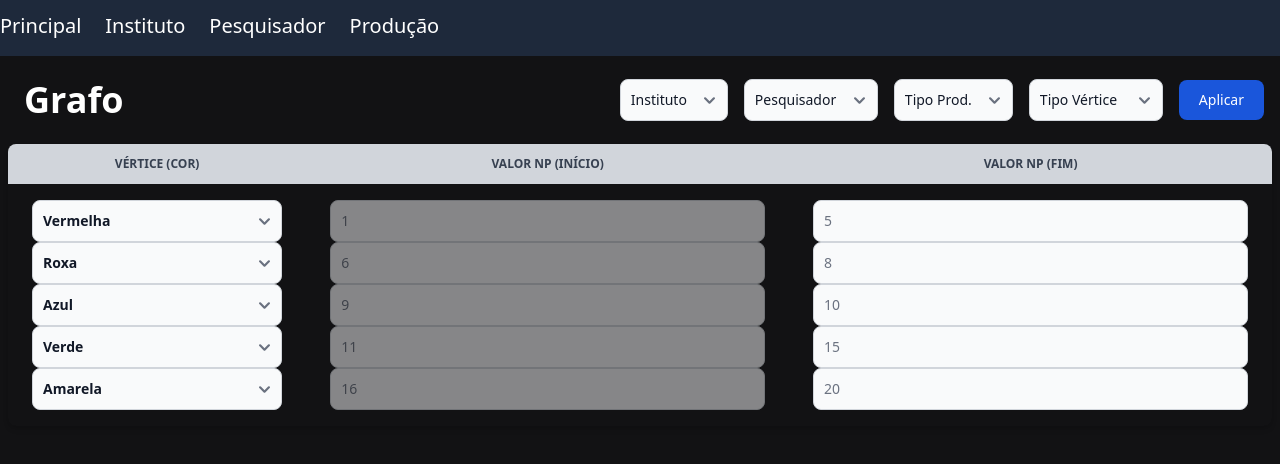
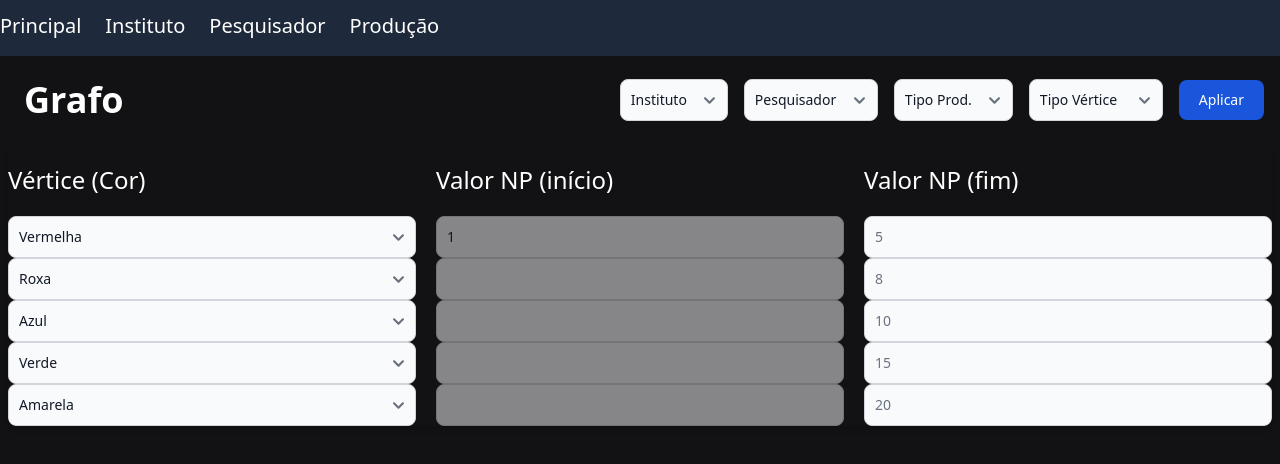
Before and after one commit to Ariel-Pichone/Lattes, a Next.js app: page /grafo in a window 1280 px wide. Shown: the top 464 px of the page. Built offline with nearby package versions, Linux system fonts and the light colour scheme.

Commit message:
construcao visual do form de config do grafo

```diff
--- a/app/grafo/page.jsx
+++ b/app/grafo/page.jsx
@@ -1,39 +1,58 @@
 'use client';
 
 import { Button, Label, Modal, Select, TextInput } from 'flowbite-react';
-import { useState, useEffect } from 'react';
-import { HiOutlineExclamationCircle } from '@react-icons/all-files/hi/HiOutlineExclamationCircle';
-import { MdDelete } from '@react-icons/all-files/md/MdDelete';
-import { BiSearchAlt2 } from '@react-icons/all-files/bi/BiSearchAlt2';
-import { useForm } from 'react-hook-form';
-import Instituto from '../instituto/page';
-// import * as ReactSelect from 'react-select';
+import { useForm, useWatch } from 'react-hook-form';
 
 export default function Grafo() {
+  const { register, handleSubmit, getValues, control } = useForm();
+  useWatch({
+    control,
+    name: 'value1',
+  });
+
+  useWatch({
+    control,
+    name: 'value2',
+  });
+
+  useWatch({
+    control,
+    name: 'value3',
+  });
+
+  useWatch({
+    control,
+    name: 'value4',
+  });
+
+  useWatch({
+    control,
+    name: 'value5',
+  });
+
+  // useWatch({
+  //   control,
+  //   name: 'input1',
+  // });
 
   return (
     <div className="mx-2">
       <div className="flex justify-between items-center">
         <h1 className="text-4xl font-bold px-4 py-6">Grafo</h1>
 
-        <form
-          className='flex justify-between items-center"'
-        >
-
+        <form className='flex justify-between items-center"'>
           <div className="mr-4" id="select">
             <Select>
               <option value="">Instituto</option>
-
             </Select>
           </div>
           <div className="mr-4" id="select">
-            <Select >
+            <Select>
               <option value="">Pesquisador</option>
-
             </Select>
           </div>
           <div className="mr-4" id="select">
-            <Select >
+            <Select>
               <option value="">Tipo Prod.</option>
               <option>Artigo</option>
               <option>Livro</option>
@@ -41,13 +60,12 @@ export default function Grafo() {
           </div>
 
           <div className="mr-4" id="select">
-            <Select >
+            <Select>
               <option value="">Tipo Vértice</option>
               <option>Pesquisador</option>
               <option>Instituto</option>
             </Select>
           </div>
-
 
           <div className="flex justify-between items-center">
             <button
@@ -60,114 +78,119 @@ export default function Grafo() {
         </form>
       </div>
 
-      <div className="relative overflow-x-auto shadow-md sm:rounded-lg">
-        <table className="w-full text-sm text-center text-gray-500 dark:text-gray-400">
-          <thead className="text-xs text-gray-700 uppercase bg-gray-300 dark:bg-gray-700 dark:text-gray-400">
-            <tr>
-              <th scope="col" className="px-6 py-3 max-w-sm">
-                Vértice (Cor)
-              </th>
-              <th scope="col" className="px-6 py-3">
-                Valor NP (início)
-              </th>
-              <th scope="col" className="px-6 py-3">
-                Valor NP (fim)
-              </th>
-            </tr>
-          </thead>
-          <tbody>
-          <tr>
-            <th className="px-6 py-3 max-w-sm">
-              <Select >
+      <div className="relative overflow-x-auto shadow-md sm:rounded-lg pt-5">
+        <div className="">
+          <form
+            onSubmit={() => {}}
+            className=" grid items-center gap-5 grid-cols-3"
+          >
+            <p className="text-2xl">Vértice (Cor)</p>
+            <p className="text-2xl">Valor NP (início)</p>
+            <p className="text-2xl">Valor NP (fim)</p>
+            <div className="grid-rows-5">
+              <Select>
                 <option value="">Vermelha</option>
                 <option>Roxa</option>
                 <option>Azul</option>
                 <option>Verde</option>
                 <option>Amarela</option>
               </Select>
-              <Select >
+              <Select>
                 <option value="">Roxa</option>
                 <option>Vermelha</option>
                 <option>Azul</option>
                 <option>Verde</option>
                 <option>Amarela</option>
               </Select>
-              <Select >
+              <Select>
                 <option value="">Azul</option>
                 <option>Vermelha</option>
                 <option>Roxa</option>
                 <option>Verde</option>
                 <option>Amarela</option>
               </Select>
-              <Select >
+              <Select>
                 <option value="">Verde</option>
                 <option>Vermelha</option>
                 <option>Roxa</option>
                 <option>Azul</option>
                 <option>Amarela</option>
               </Select>
-              <Select >
+              <Select>
                 <option value="">Amarela</option>
                 <option>Vermelha</option>
                 <option>Roxa</option>
                 <option>Azul</option>
                 <option>Verde</option>
               </Select>
-            </th>
-            <td className="px-6 py-4">
+            </div>
+
+            <div className="grid-rows-5 grid-cols-1">
+              <TextInput disabled="true" value="1" {...register('input1')} />
               <TextInput
-              className="w-23"
-              placeholder="1"
-              disabled = "true"
+                disabled="true"
+                value={
+                  getValues('value1') && parseInt(getValues('value1'), 10) + 1
+                }
+                {...register('input2')}
               />
               <TextInput
-              className="w-23"
-              placeholder="6"
-              disabled = "true"
+                disabled="true"
+                value={
+                  getValues('value2') && parseInt(getValues('value2'), 10) + 1
+                }
+                {...register('input3')}
               />
               <TextInput
-              className="w-23"
-              placeholder="9"
-              disabled = "true"
+                disabled="true"
+                value={
+                  getValues('value3') && parseInt(getValues('value3'), 10) + 1
+                }
+                {...register('input4')}
               />
               <TextInput
-              className="w-23"
-              placeholder="11"
-              disabled = "true"
+                disabled="true"
+                value={
+                  getValues('value4') && parseInt(getValues('value4'), 10) + 1
+                }
+                {...register('input5')}
               />
+            </div>
+
+            <div className="grid-rows-5">
               <TextInput
-              className="w-23"
-              placeholder="16"
-              disabled = "true"
-            />
-            </td>
-            <td className="px-6 py-4">
-            <TextInput
-              className="w-23"
+                type="number"
+                {...register('value1')}
                 placeholder="5"
               />
+
+              {console.log(getValues('input1'))}
+
               <TextInput
-              className="w-23"
+                type="number"
+                min={parseInt(getValues('input1'))}
+                {...register('value2')}
                 placeholder="8"
               />
               <TextInput
-              className="w-23"
+                type="number"
+                {...register('value3')}
                 placeholder="10"
               />
               <TextInput
-              className="w-23"
+                type="number"
+                {...register('value4')}
                 placeholder="15"
               />
               <TextInput
-              className="w-23"
+                type="number"
+                {...register('value5')}
                 placeholder="20"
               />
-            </td>
-              </tr>
-          </tbody>
-        </table>
             </div>
-
+          </form>
+        </div>
+      </div>
     </div>
   );
 }
```
Lines whose indentation alone changed are shown as unchanged.
